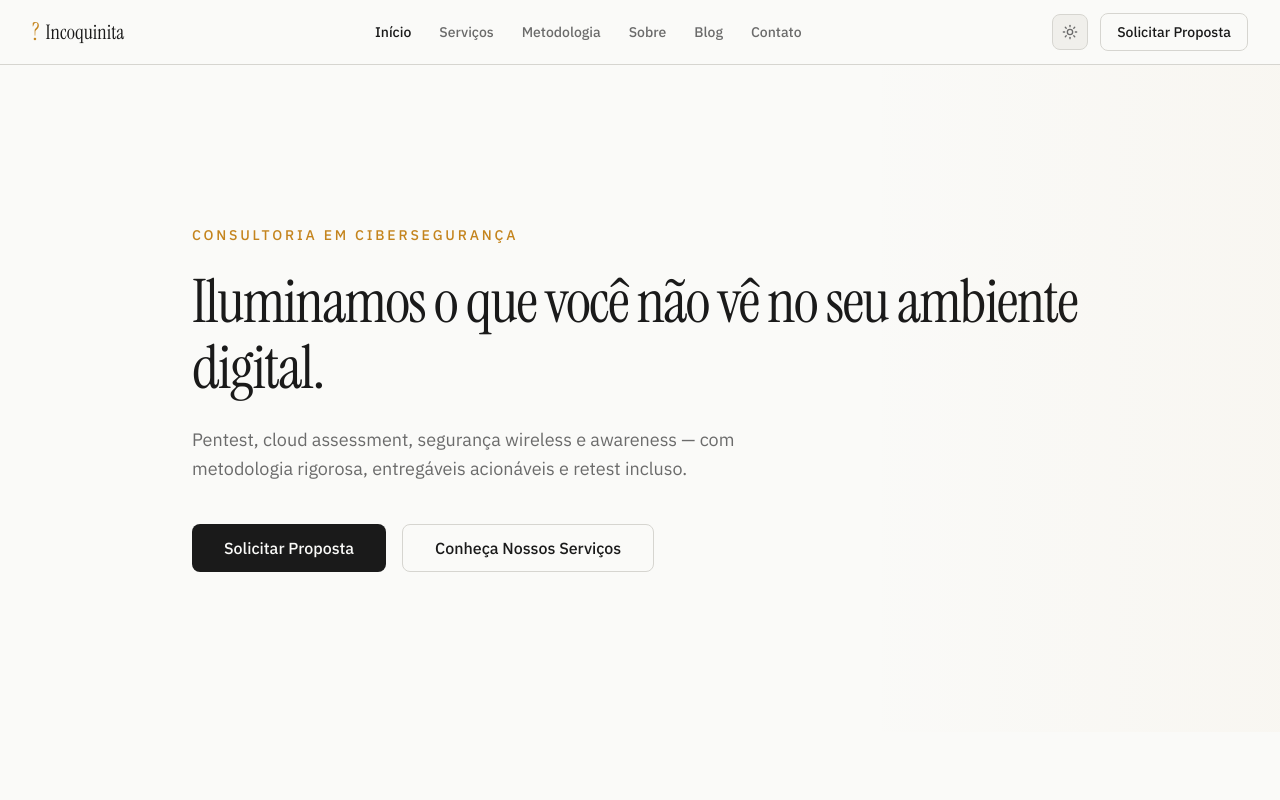
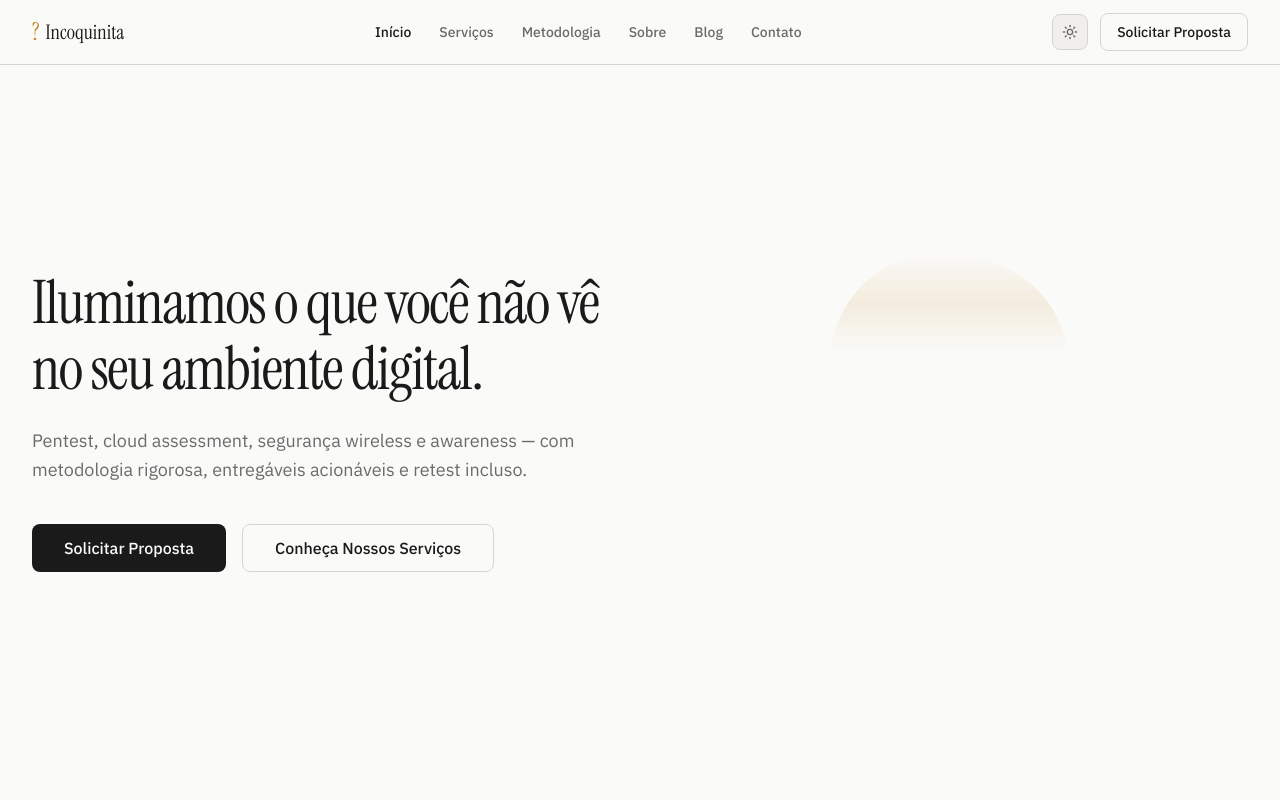
Before and after one commit to gomesdevs/Incoquinita-Website, a Next.js app: page / in a window 1280 px wide. Shown: the top 800 px of the page. Built offline with nearby package versions, Linux system fonts and the light colour scheme.

Commit message:
feat(creative): hero asymmetric layout with ? 3D slot
50/50 grid layout (text left, visual right) per CREATIVE-DEVELOPMENT.md §4.
Remove eyebrow 'Consultoria em Cibersegurança' (template tell).
QuestionMarkFallback as placeholder for future R3F 3D object.
Hidden on mobile, visible on lg+ screens.

```diff
--- a/components/sections/Hero.tsx
+++ b/components/sections/Hero.tsx
@@ -3,6 +3,7 @@
 import Link from "next/link";
 import { useState, useEffect } from "react";
 import { Button } from "@/components/ui/Button";
+import { QuestionMarkFallback } from "@/components/creative/QuestionMarkFallback";
 import { SITE } from "@/lib/constants";
 
 export function Hero() {
@@ -15,22 +16,12 @@ export function Hero() {
 
   return (
     <section className="relative overflow-hidden bg-bg-primary">
-      <div className="relative mx-auto max-w-7xl px-4 py-24 sm:px-6 sm:py-32 lg:px-8 lg:py-40">
-        <div className="mx-auto max-w-4xl">
-          <div
-            className={`transition-all duration-1000 ease-out ${
-              revealed
-                ? "translate-y-0 opacity-100"
-                : "translate-y-8 opacity-0"
-            }`}
-          >
-            <p className="font-body text-sm font-medium uppercase tracking-[0.2em] text-accent">
-              Consultoria em Cibersegurança
-            </p>
-          </div>
-
+      <div className="mx-auto max-w-7xl px-4 py-24 sm:px-6 sm:py-32 lg:px-8 lg:py-40">
+        <div className="grid items-center gap-12 lg:grid-cols-2">
+          {/* Text — left side, 50% */}
+          <div>
             <h1
-            className={`mt-6 font-display text-4xl font-normal leading-[1.1] tracking-tight text-text-primary sm:text-5xl lg:text-6xl transition-all duration-1000 ease-out delay-200 ${
+              className={`font-display text-4xl font-normal leading-[1.1] tracking-tight text-text-primary sm:text-5xl lg:text-6xl transition-all duration-1000 ease-out ${
                 revealed
                   ? "translate-y-0 opacity-100"
                   : "translate-y-8 opacity-0"
@@ -40,7 +31,7 @@ export function Hero() {
             </h1>
 
             <p
-            className={`mt-6 max-w-xl text-lg leading-relaxed text-text-muted transition-all duration-1000 ease-out delay-500 ${
+              className={`mt-6 max-w-xl text-lg leading-relaxed text-text-muted transition-all duration-1000 ease-out delay-200 ${
                 revealed
                   ? "translate-y-0 opacity-100"
                   : "translate-y-8 opacity-0"
@@ -51,7 +42,7 @@ export function Hero() {
             </p>
 
             <div
-            className={`mt-10 flex flex-col items-start gap-4 sm:flex-row sm:items-center transition-all duration-1000 ease-out delay-700 ${
+              className={`mt-10 flex flex-col items-start gap-4 sm:flex-row sm:items-center transition-all duration-1000 ease-out delay-400 ${
                 revealed
                   ? "translate-y-0 opacity-100"
                   : "translate-y-8 opacity-0"
@@ -67,14 +58,23 @@ export function Hero() {
               </Link>
             </div>
           </div>
+
+          {/* 3D Slot — right side, 50% */}
+          <div
+            className={`hidden lg:flex items-center justify-center transition-all duration-1200 ease-out delay-500 ${
+              revealed
+                ? "translate-y-0 opacity-100"
+                : "translate-y-12 opacity-0"
+            }`}
+          >
+            <QuestionMarkFallback
+              size={280}
+              animated
+              className="opacity-20"
+            />
           </div>
-
-      <div
-        className={`absolute right-0 top-0 h-full w-1/3 bg-gradient-to-l from-accent/[0.03] to-transparent transition-opacity duration-1500 ease-out delay-300 ${
-          revealed ? "opacity-100" : "opacity-0"
-        }`}
-        aria-hidden="true"
-      />
+        </div>
+      </div>
     </section>
   );
 }
```
Lines whose indentation alone changed are shown as unchanged.
